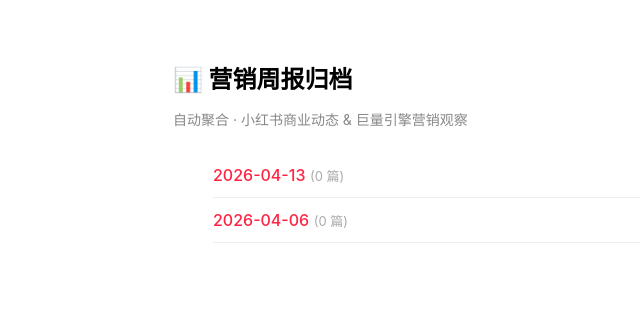
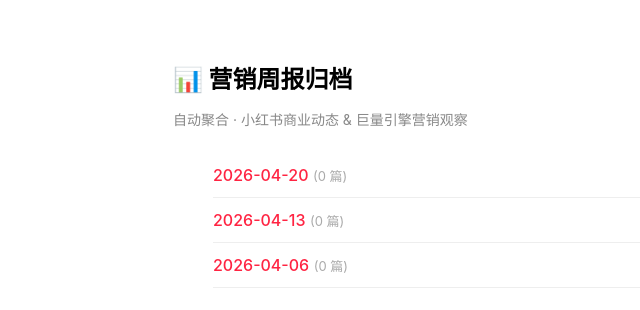
Before and after one commit to zmillie97-lab/marketing-weekly, a plain HTML site: page index.html in a window 1280 px wide. Shown: the whole page, without its empty margins (167-807 px from the left). Drawn offline with Linux system fonts and the light colour scheme.

Commit message:
🔄 更新归档首页 2026/04/20 - 04/26

```diff
--- a/index.html
+++ b/index.html
@@ -17,7 +17,8 @@
 <body>
 <h1>📊 营销周报归档</h1>
 <p>自动聚合 · 小红书商业动态 & 巨量引擎营销观察</p>
-<ul><li><a href="weekly/2026-04-13.html">2026-04-13</a> <span>(0 篇)</span></li>
+<ul><li><a href="weekly/2026-04-20.html">2026-04-20</a> <span>(0 篇)</span></li>
+<li><a href="weekly/2026-04-13.html">2026-04-13</a> <span>(0 篇)</span></li>
 <li><a href="weekly/2026-04-06.html">2026-04-06</a> <span>(0 篇)</span></li>
 </ul>
 </body>
```
